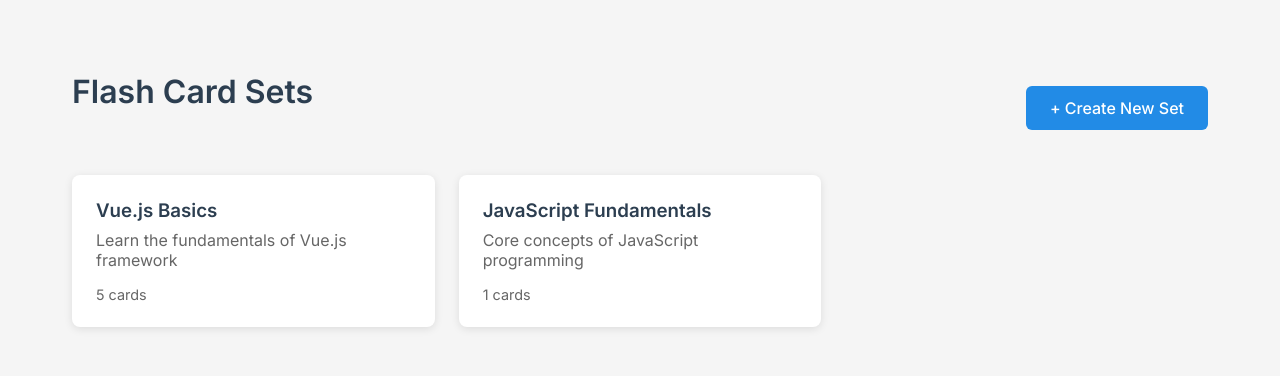
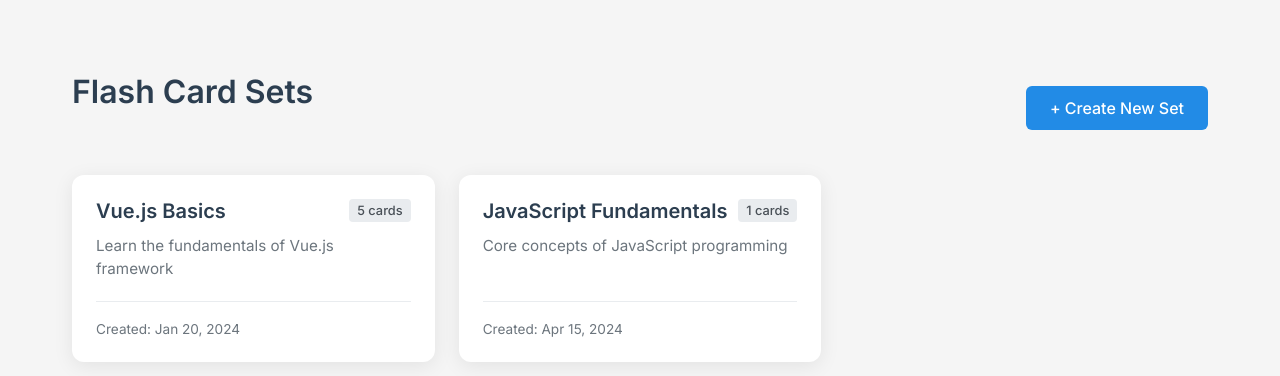
Before and after one commit to vincenttao04/flashcards-fe, a Vue app: page / in a window 1280 px wide. Shown: the top 376 px of the page. Built offline with nearby package versions, Linux system fonts and the light colour scheme.

Commit message:
chore: edited layout of flash card containers on home page

```diff
--- a/src/components/FlashCardSetCard.vue
+++ b/src/components/FlashCardSetCard.vue
@@ -1,14 +1,17 @@
 <template>
   <router-link
     :to="{ name: 'flashcards', params: { setId: set.id } }"
-    class="flash-card-set"
+    class="card-set"
   >
-    <div class="set-content">
-      <h3>{{ set.title }}</h3>
-      <p>{{ set.description }}</p>
-      <div class="set-meta">
-        <span>{{ set.cards.length }} cards</span>
-      </div>
+    <div class="set-header">
+      <h2 class="set-title">{{ set.title }}</h2>
+      <span class="card-count">{{ set.cards.length }} cards</span>
+    </div>
+
+    <p class="set-description">{{ set.description }}</p>
+
+    <div class="set-footer">
+      <span class="created-date">Created: {{ formatDate(set.createdAt) }}</span>
     </div>
   </router-link>
 </template>
@@ -20,37 +23,80 @@
     required: true,
   },
 });
+
+function formatDate(date) {
+  return new Intl.DateTimeFormat("en-US", {
+    year: "numeric",
+    month: "short",
+    day: "numeric",
+  }).format(date);
+}
 </script>
 
 <style scoped>
-.flash-card-set {
-  display: block;
+.card-set {
+  background-color: white;
+  border-radius: 12px;
+  box-shadow: 0 4px 20px rgba(0, 0, 0, 0.08);
   padding: 1.5rem;
-  border-radius: 8px;
-  background: white;
-  box-shadow: 0 2px 8px rgba(0, 0, 0, 0.1);
+  display: flex;
+  flex-direction: column;
+  transition: transform 0.2s, box-shadow 0.2s;
   text-decoration: none;
   color: inherit;
-  transition: transform 0.2s, box-shadow 0.2s;
 }
 
-.flash-card-set:hover {
-  transform: translateY(-2px);
-  box-shadow: 0 4px 12px rgba(0, 0, 0, 0.15);
+.card-set:hover {
+  transform: translateY(-5px);
+  box-shadow: 0 6px 25px rgba(0, 0, 0, 0.1);
 }
 
-h3 {
-  margin: 0 0 0.5rem;
-  color: #2c3e50;
+.set-header {
+  display: flex;
+  justify-content: space-between;
+  align-items: flex-start;
+  margin-bottom: 0.75rem;
 }
 
-p {
-  margin: 0 0 1rem;
-  color: #666;
+.set-title {
+  font-size: 1.25rem;
+  font-weight: 600;
+  color: #2c3e50;
+  margin: 0;
 }
 
-.set-meta {
-  font-size: 0.9rem;
-  color: #666;
+.card-count {
+  background-color: #e9ecef;
+  color: #495057;
+  padding: 0.25rem 0.5rem;
+  border-radius: 4px;
+  font-size: 0.8rem;
+  font-weight: 500;
+}
+
+.set-description {
+  color: #6c757d;
+  margin-bottom: 1.25rem;
+  font-size: 0.95rem;
+  line-height: 1.5;
+}
+
+.set-footer {
+  margin-top: auto;
+  padding-top: 1rem;
+  border-top: 1px solid #e9ecef;
+}
+
+.created-date {
+  color: #6c757d;
+  font-size: 0.85rem;
+}
+
+@media (max-width: 480px) {
+  .set-footer {
+    flex-direction: column;
+    align-items: flex-start;
+    gap: 1rem;
+  }
 }
 </style>
--- a/src/data/flashCardSets.js
+++ b/src/data/flashCardSets.js
@@ -3,6 +3,7 @@
     id: "vue-basics",
     title: "Vue.js Basics",
     description: "Learn the fundamentals of Vue.js framework",
+    createdAt: new Date("2024-01-20"),
     cards: [
       {
         question: "What is Vue.js?",
@@ -35,13 +36,13 @@
     id: "js-fundamentals",
     title: "JavaScript Fundamentals",
     description: "Core concepts of JavaScript programming",
+    createdAt: new Date("2024-04-15"),
     cards: [
       {
         question: "What is closure?",
         answer:
           "A closure is the combination of a function and the lexical environment within which that function was declared.",
       },
-      // ... more cards
     ],
   },
 ];
```
